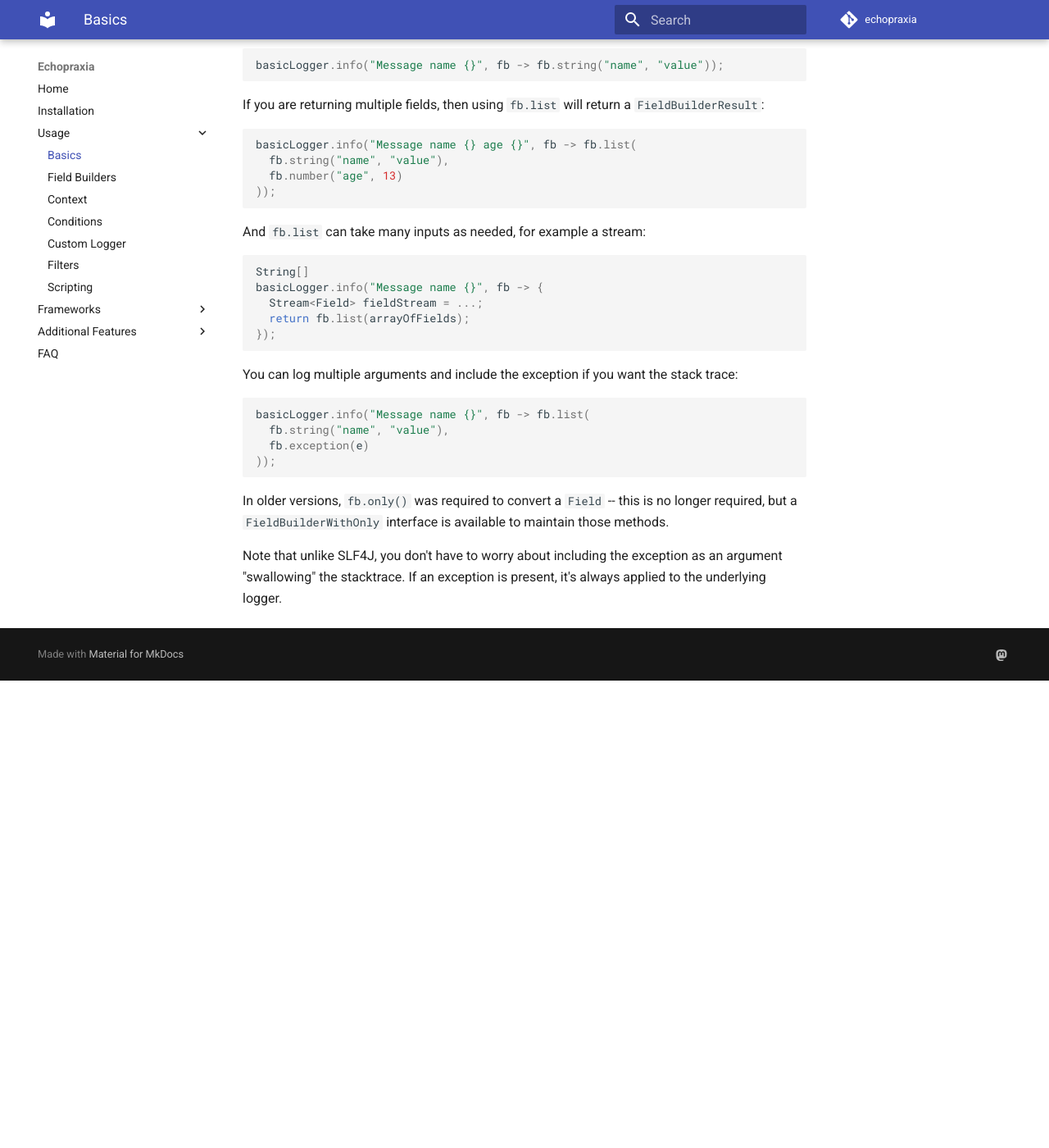
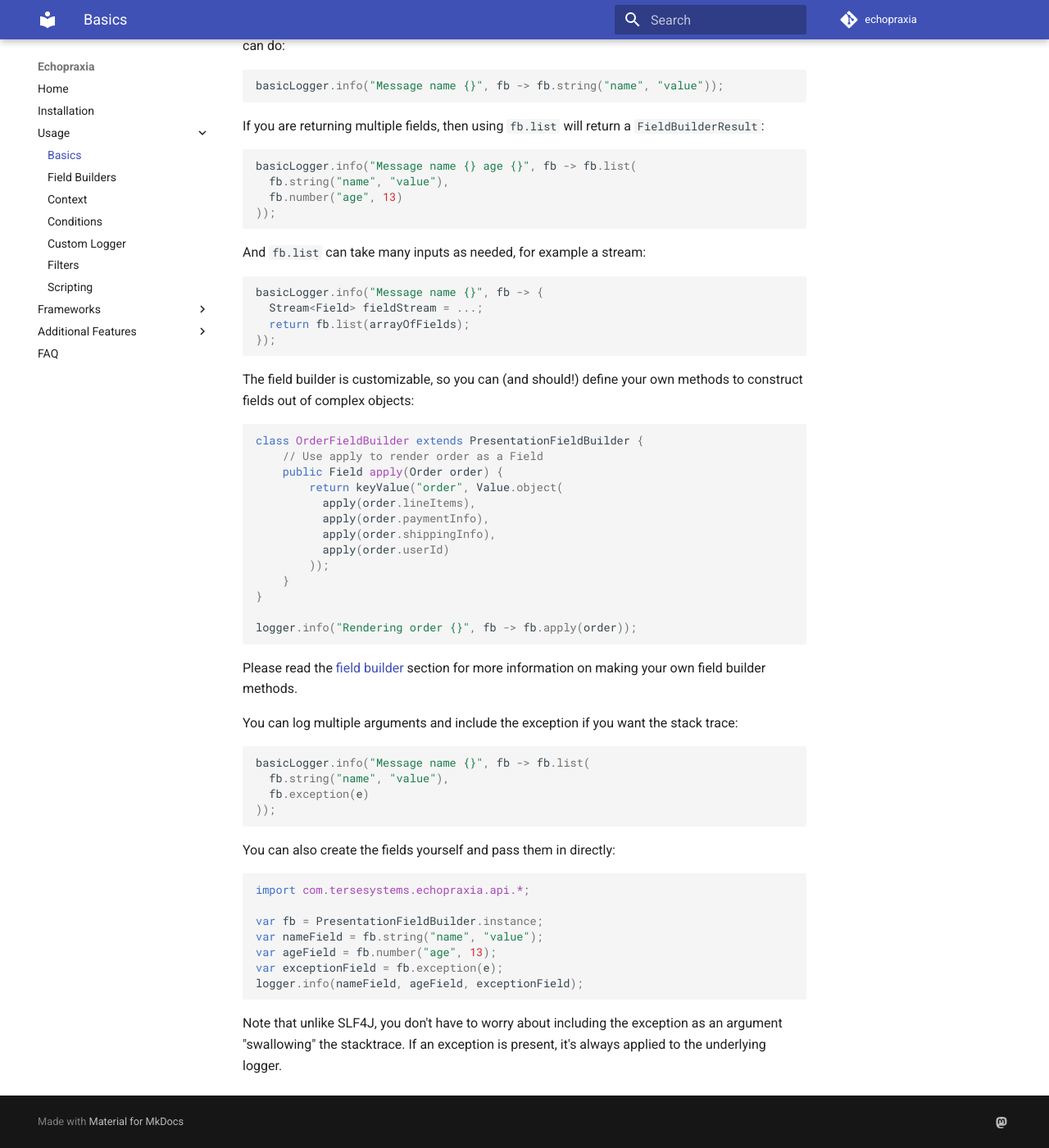
Before and after one commit to tersesystems/echopraxia, an MkDocs documentation site: the page built from docs/usage/basics.md, in a window 1280 px wide and 1400 px high, scrolled down 643 px. Shown: the whole window at 82% size. Built offline with MkDocs 1.6.1 and Material for MkDocs 9.7.7, drawn with Linux system fonts in a browser that asks for light colours; comment, search, counter and statistics services are not loaded; the version menu is left out; before the commit the page ends 1473 px from its top, so only the background shows below that; some of the changed text lies outside the part shown.

Commit message:
docs (#321)
* Update documentation

* Update documentation

````diff
--- a/docs/usage/basics.md
+++ b/docs/usage/basics.md
@@ -26,7 +26,7 @@ try {
 }
 ```
 
-However, when you log arguments, you pass a function which provides you with a field builder and returns a `FieldBuilderResult` -- a `Field` is a `FieldBuilderResult`, so you can do:
+However, when you log arguments, you pass a function which provides you with a customizable field builder and returns a `FieldBuilderResult` -- a `Field` is a `FieldBuilderResult`, so you can do:
 
 ```java
 basicLogger.info("Message name {}", fb -> fb.string("name", "value"));
@@ -44,12 +44,31 @@ basicLogger.info("Message name {} age {}", fb -> fb.list(
 And `fb.list` can take many inputs as needed, for example a stream:
 
 ```java
-String[]
 basicLogger.info("Message name {}", fb -> {
   Stream<Field> fieldStream = ...;
   return fb.list(arrayOfFields);
 });
 ```
+
+The field builder is customizable, so you can (and should!) define your own methods to construct fields out of complex objects:
+
+```java
+class OrderFieldBuilder extends PresentationFieldBuilder {
+    // Use apply to render order as a Field
+    public Field apply(Order order) {
+        return keyValue("order", Value.object(
+          apply(order.lineItems),
+          apply(order.paymentInfo),
+          apply(order.shippingInfo),
+          apply(order.userId)
+        ));
+    }
+}
+
+logger.info("Rendering order {}", fb -> fb.apply(order));
+```
+
+Please read the [field builder](fieldbuilder.md) section for more information on making your own field builder methods.
 
 You can log multiple arguments and include the exception if you want the stack trace:
 
@@ -60,6 +79,16 @@ basicLogger.info("Message name {}", fb -> fb.list(
 ));
 ```
 
-In older versions, `fb.only()` was required to convert a `Field` -- this is no longer required, but a `FieldBuilderWithOnly` interface is available to maintain those methods.
+You can also create the fields yourself and pass them in directly:
+
+```java
+import com.tersesystems.echopraxia.api.*;
+
+var fb = PresentationFieldBuilder.instance;
+var nameField = fb.string("name", "value");
+var ageField = fb.number("age", 13);
+var exceptionField = fb.exception(e);
+logger.info(nameField, ageField, exceptionField);
+```
 
 Note that unlike SLF4J, you don't have to worry about including the exception as an argument "swallowing" the stacktrace.  If an exception is present, it's always applied to the underlying logger.
````
Also changed, not shown: CHANGELOG.md (+8 -0 lines), docs/usage/conditions.md (+1 -1 lines), docs/usage/fieldbuilder.md (+45 -51 lines).
